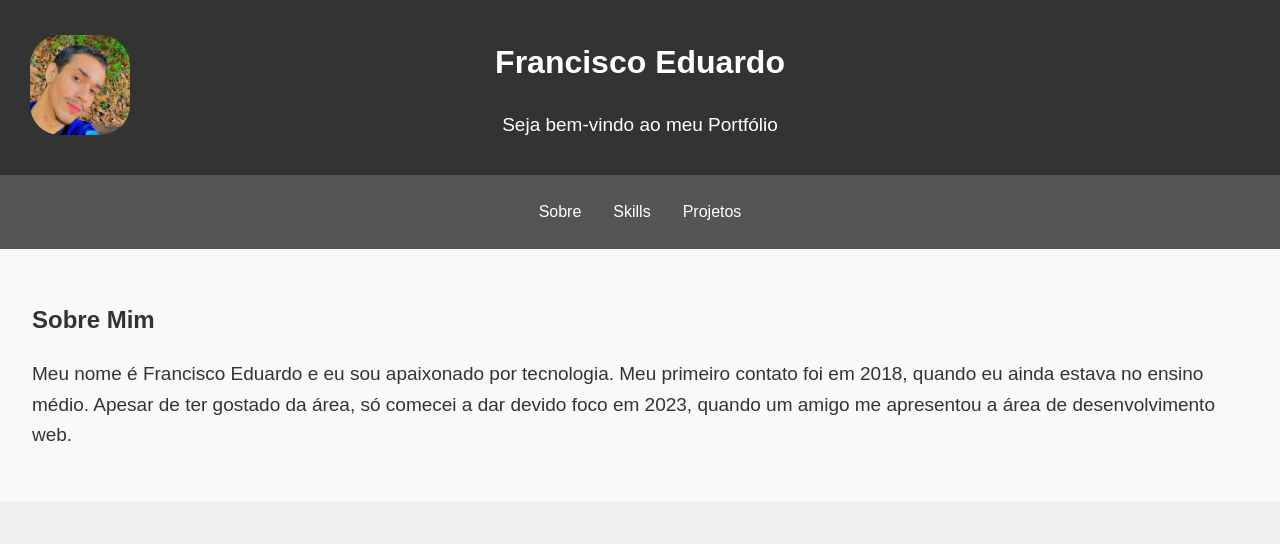
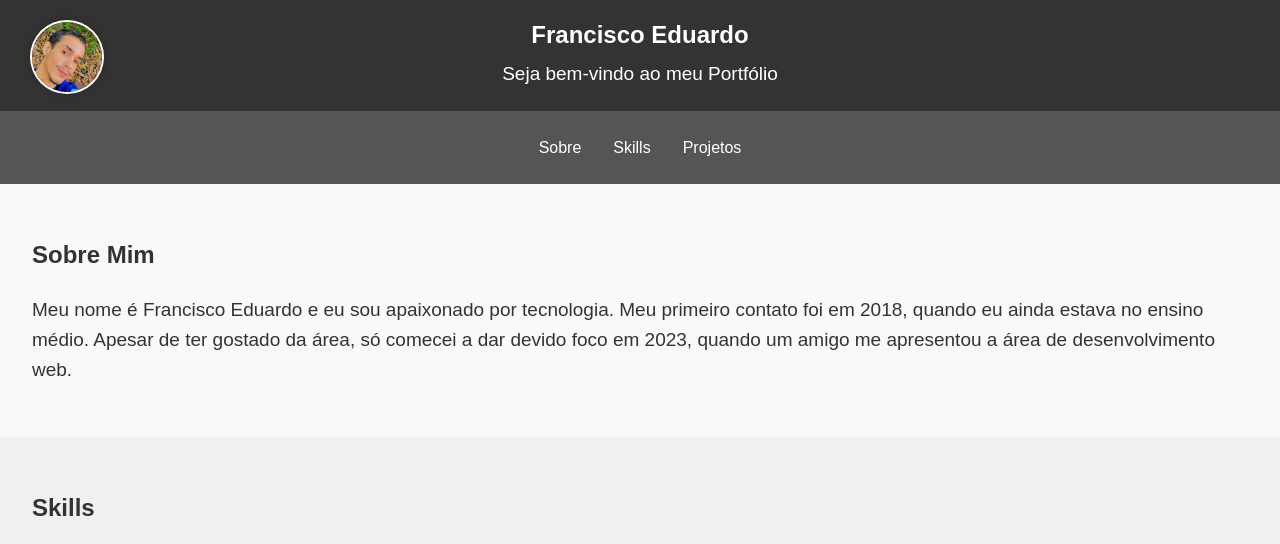
Before and after one commit to Nifroth/Nifroth.github.io, a plain HTML site: page index.html in a window 1280 px wide. Shown: the top 544 px of the page. Drawn offline with Linux system fonts and the light colour scheme.

Commit message:
Update estilo-gerais.css

```diff
--- a/css/estilo-gerais.css
+++ b/css/estilo-gerais.css
@@ -15,6 +15,16 @@ header {
   color: #fff;
   text-align: center;
   padding: 1rem;
+}
+
+header h1 {
+  margin: 0;
+  font-size: 24px;
+  font-weight: bold;
+}
+
+header p {
+  margin: 5px 0;
 }
 
 nav {
@@ -47,12 +57,14 @@ footer {
 
 .perfil {
   position: absolute;
-  top: 35px;
+  top: 10px;
   left: 30px;
+  margin-top: 10px;
 }
 
 .perfil img {
-  width: 100px;
-  height: auto;
-  border-radius: 30px;
+  width: 70px;
+  border-radius: 50%;
+  border: 2px solid #fff;
+  box-shadow: 0 0 10px rgba(0, 0, 0, 0.2);
 }
```
